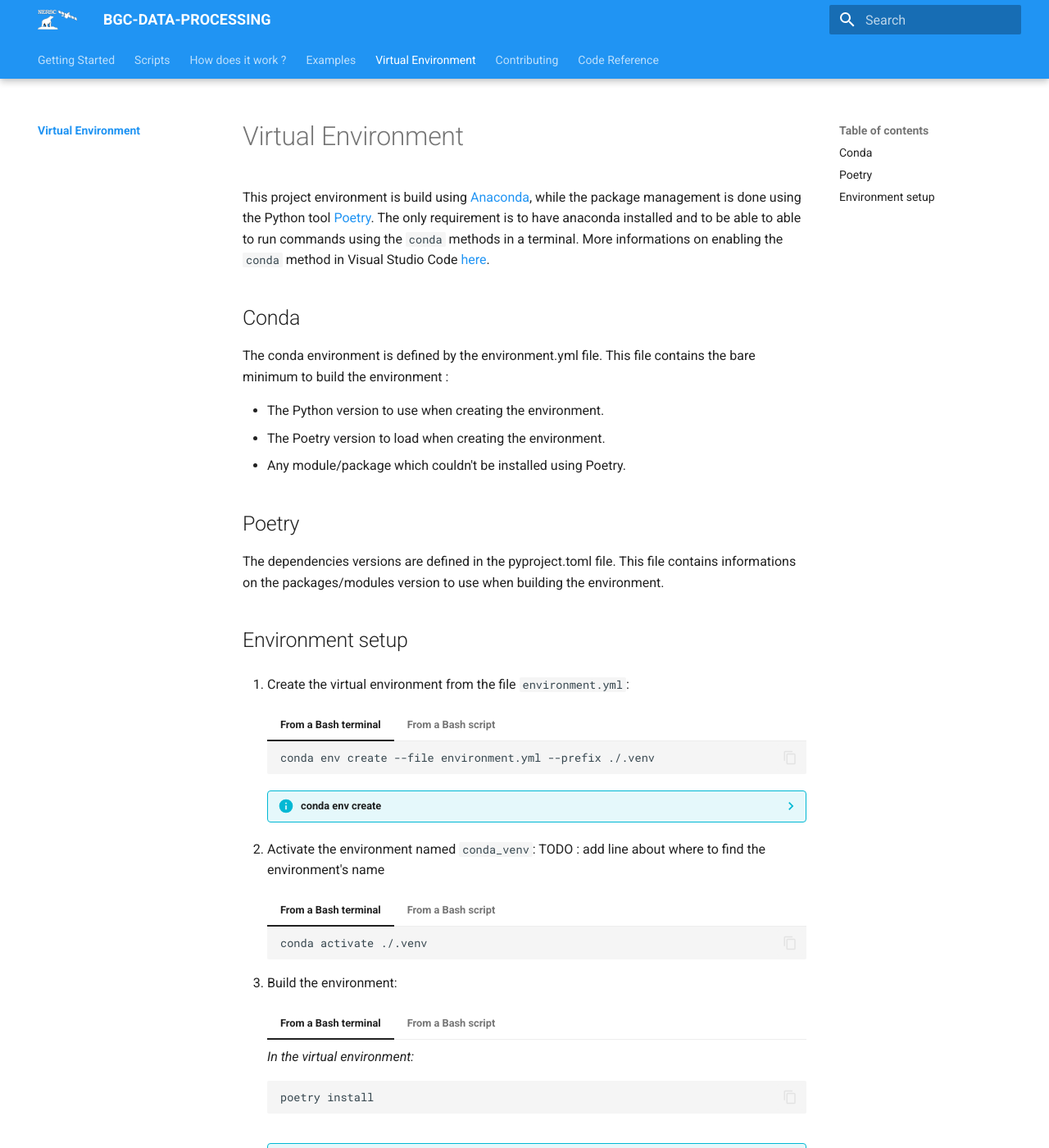
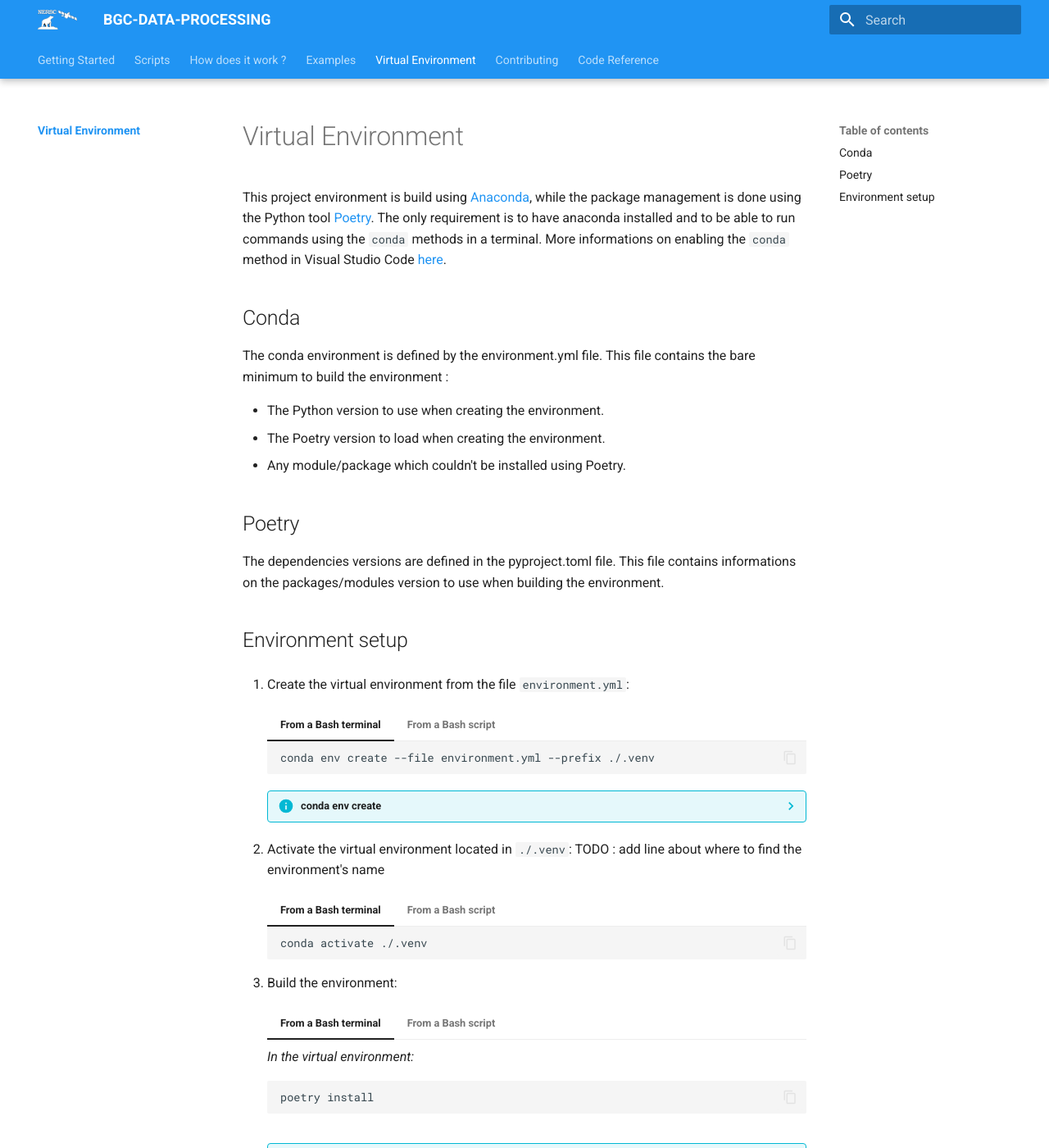
Before and after one commit to grigaut/bgc-data-processing, an MkDocs documentation site: the page built from docs/virtual_env/index.md, in a window 1280 px wide and 1400 px high. Shown: the whole window at 82% size. Built offline with MkDocs 1.6.1 and Material for MkDocs 9.7.7, drawn with Linux system fonts in a browser that asks for light colours.

Commit message:
docs: virtual env index and main index

```diff
--- a/docs/virtual_env/index.md
+++ b/docs/virtual_env/index.md
@@ -1,6 +1,6 @@
 # Virtual Environment
 
-This project environment is build using [Anaconda](https://conda.io/projects/conda/en/latest/index.html), while the package management is done using the Python tool [Poetry](https://python-poetry.org/). The only requirement is to have anaconda installed and to be able to able to run commands using the `conda` methods in a terminal. More informations on enabling the `conda` method in Visual Studio Code [here](https://medium.com/analytics-vidhya/efficient-way-to-activate-conda-in-vscode-ef21c4c231f2).
+This project environment is build using [Anaconda](https://conda.io/projects/conda/en/latest/index.html), while the package management is done using the Python tool [Poetry](https://python-poetry.org/). The only requirement is to have anaconda installed and to be able to run commands using the `conda` methods in a terminal. More informations on enabling the `conda` method in Visual Studio Code [here](https://medium.com/analytics-vidhya/efficient-way-to-activate-conda-in-vscode-ef21c4c231f2).
 
 ## Conda
 
@@ -33,7 +33,7 @@ The dependencies versions are defined in the pyproject.toml file. This file cont
     ??? info "conda env create"
         <https://docs.conda.io/projects/conda/en/latest/commands/create.html>
 
-2. Activate the environment named `conda_venv`:
+2. Activate the virtual environment located in `./.venv`:
 TODO : add line about where to find the environment's name
 
     === "From a Bash terminal"
```
Also changed, not shown: docs/index.md (+1 -1 lines), 1 other file.
